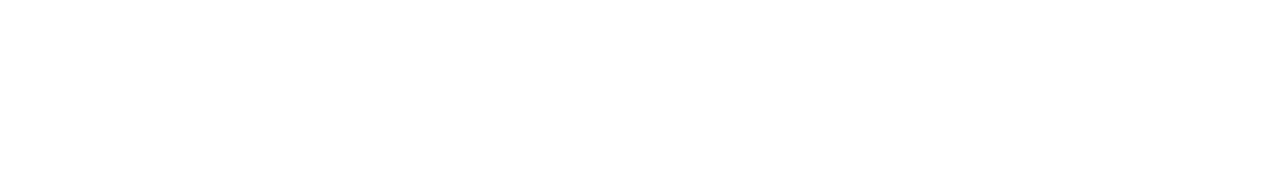
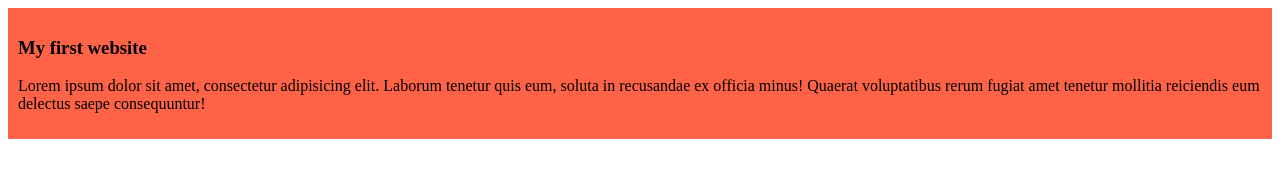
Before and after one commit to tasmia-munira/my-simple-website, a plain HTML site: page index.html in a window 1280 px wide. Drawn offline with Linux system fonts and the light colour scheme.

Commit message:
added the first blog

```diff
--- a/index.html
+++ b/index.html
@@ -4,8 +4,13 @@
   <meta charset="UTF-8">
   <meta name="viewport" content="width=device-width, initial-scale=1.0">
   <title>My Simple Website</title>
+  <link rel="stylesheet" href="styles/blog.css">
 </head>
 <body>
+  <div>
+    <h3>My first website</h3>
+    <p>Lorem ipsum dolor sit amet, consectetur adipisicing elit. Laborum tenetur quis eum, soluta in recusandae ex officia minus! Quaerat voluptatibus rerum fugiat amet tenetur mollitia reiciendis eum delectus saepe consequuntur!</p>
+  </div>
 
 </body>
 </html>
--- /dev/null
+++ b/styles/blog.css
@@ -0,0 +1,4 @@
+div{
+  background-color: tomato;
+  padding: 10px;
+}
```
